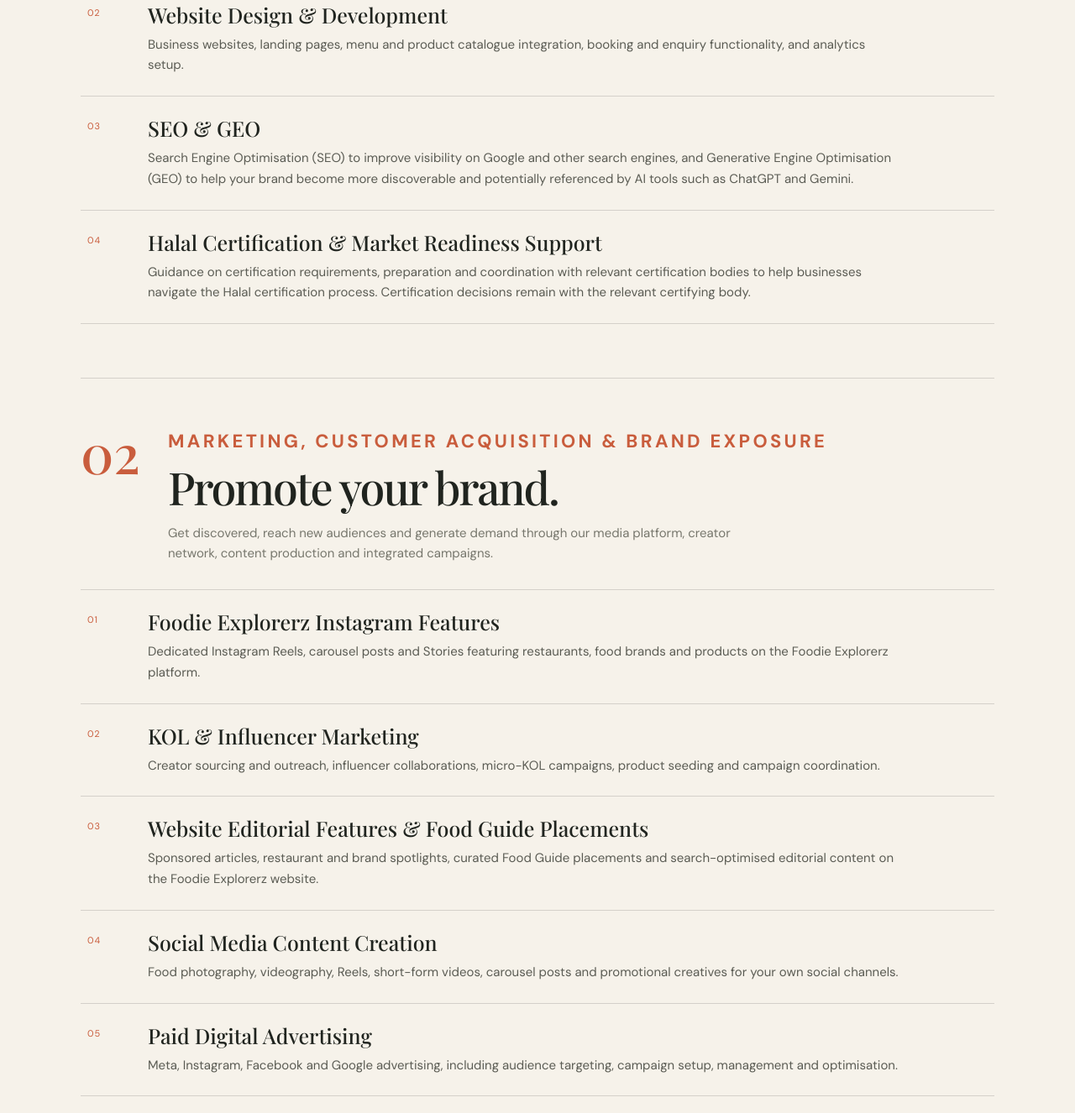
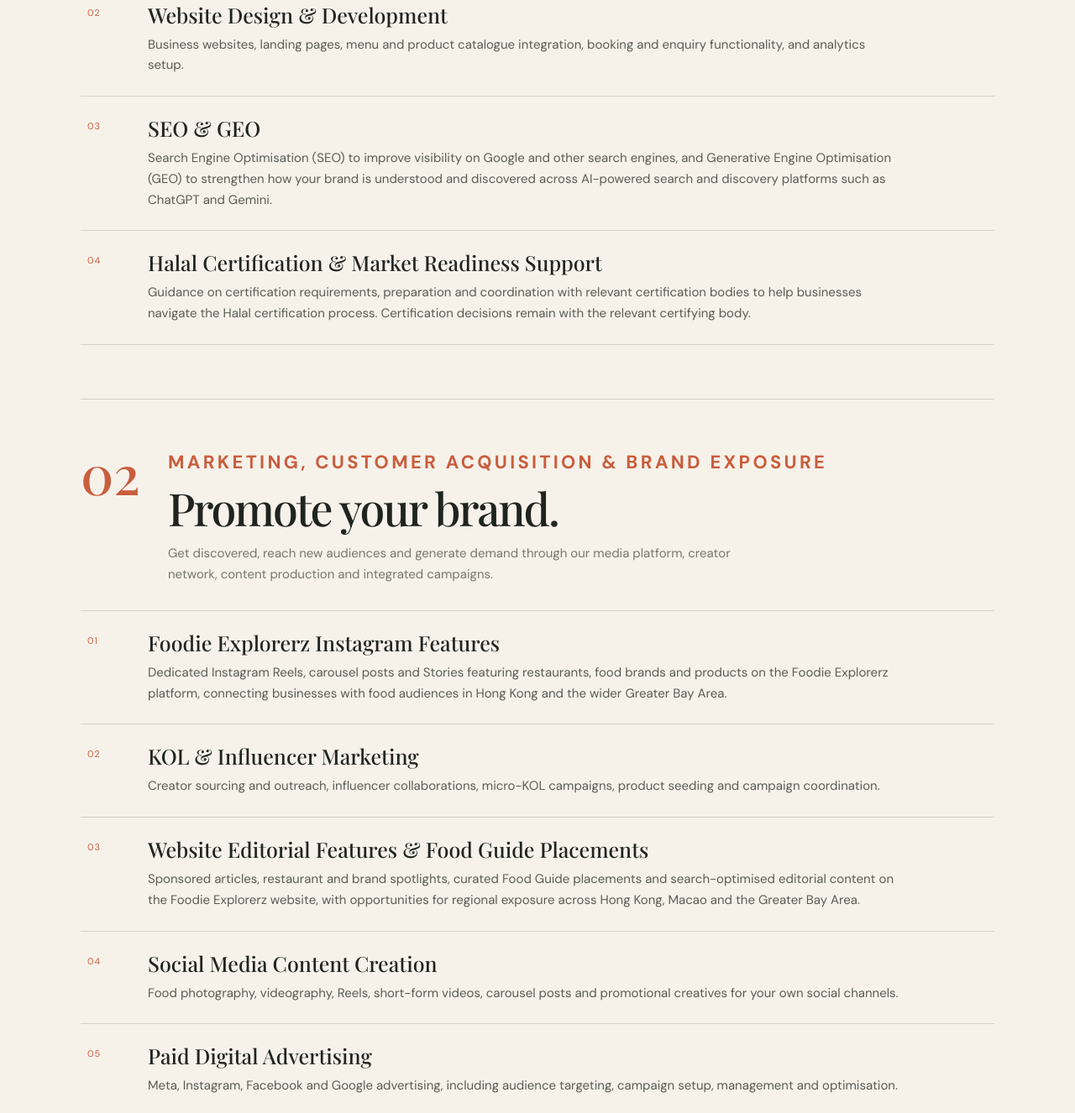
Before and after one commit to maryamdps/foodie-explorerz-preview, a plain HTML site: page services.html in a window 1280 px wide. Shown: the part 1389-2715 px from the top of the page at 84% size. Drawn offline with nearby package versions, Linux system fonts and the light colour scheme; a web font is replaced by a local one.

Commit message:
Refine services page regional reach, GEO copy and CTA

```diff
--- a/services.html
+++ b/services.html
@@ -25,7 +25,7 @@
     <div class="service-rows">
       <article class="service-row"><span class="service-no">01</span><div><h3>Brand Strategy & Consultation</h3><p>Brand positioning, target audience research, competitor analysis, brand identity direction and marketing strategy.</p></div></article>
       <article class="service-row"><span class="service-no">02</span><div><h3>Website Design & Development</h3><p>Business websites, landing pages, menu and product catalogue integration, booking and enquiry functionality, and analytics setup.</p></div></article>
-      <article class="service-row"><span class="service-no">03</span><div><h3>SEO & GEO</h3><p>Search Engine Optimisation (SEO) to improve visibility on Google and other search engines, and Generative Engine Optimisation (GEO) to help your brand become more discoverable and potentially referenced by AI tools such as ChatGPT and Gemini.</p></div></article>
+      <article class="service-row"><span class="service-no">03</span><div><h3>SEO & GEO</h3><p>Search Engine Optimisation (SEO) to improve visibility on Google and other search engines, and Generative Engine Optimisation (GEO) to strengthen how your brand is understood and discovered across AI-powered search and discovery platforms such as ChatGPT and Gemini.</p></div></article>
       <article class="service-row"><span class="service-no">04</span><div><h3>Halal Certification & Market Readiness Support</h3><p>Guidance on certification requirements, preparation and coordination with relevant certification bodies to help businesses navigate the Halal certification process. Certification decisions remain with the relevant certifying body.</p></div></article>
     </div>
   </section>
@@ -36,9 +36,9 @@
       <div><p class="kicker">MARKETING, CUSTOMER ACQUISITION & BRAND EXPOSURE</p><h2>Promote your brand.</h2><p class="pillar-summary">Get discovered, reach new audiences and generate demand through our media platform, creator network, content production and integrated campaigns.</p></div>
     </div>
     <div class="service-rows">
-      <article class="service-row"><span class="service-no">01</span><div><h3>Foodie Explorerz Instagram Features</h3><p>Dedicated Instagram Reels, carousel posts and Stories featuring restaurants, food brands and products on the Foodie Explorerz platform.</p></div></article>
+      <article class="service-row"><span class="service-no">01</span><div><h3>Foodie Explorerz Instagram Features</h3><p>Dedicated Instagram Reels, carousel posts and Stories featuring restaurants, food brands and products on the Foodie Explorerz platform, connecting businesses with food audiences in Hong Kong and the wider Greater Bay Area.</p></div></article>
       <article class="service-row"><span class="service-no">02</span><div><h3>KOL & Influencer Marketing</h3><p>Creator sourcing and outreach, influencer collaborations, micro-KOL campaigns, product seeding and campaign coordination.</p></div></article>
-      <article class="service-row"><span class="service-no">03</span><div><h3>Website Editorial Features & Food Guide Placements</h3><p>Sponsored articles, restaurant and brand spotlights, curated Food Guide placements and search-optimised editorial content on the Foodie Explorerz website.</p></div></article>
+      <article class="service-row"><span class="service-no">03</span><div><h3>Website Editorial Features & Food Guide Placements</h3><p>Sponsored articles, restaurant and brand spotlights, curated Food Guide placements and search-optimised editorial content on the Foodie Explorerz website, with opportunities for regional exposure across Hong Kong, Macao and the Greater Bay Area.</p></div></article>
       <article class="service-row"><span class="service-no">04</span><div><h3>Social Media Content Creation</h3><p>Food photography, videography, Reels, short-form videos, carousel posts and promotional creatives for your own social channels.</p></div></article>
       <article class="service-row"><span class="service-no">05</span><div><h3>Paid Digital Advertising</h3><p>Meta, Instagram, Facebook and Google advertising, including audience targeting, campaign setup, management and optimisation.</p></div></article>
       <article class="service-row"><span class="service-no">06</span><div><h3>Events & Experiential Marketing</h3><p>Restaurant and product launch events, food tastings, sampling events, pop-ups, brand activations, influencer gatherings and media events.</p></div></article>
@@ -100,5 +100,5 @@
   <div class="services-flex-note"><p class="kicker">FLEXIBLE BY DESIGN</p><p>You don't need every service. Start with what your business needs now, then bring in additional support as your goals evolve. We can scope individual projects or build an ongoing partnership around your priorities.</p></div>
 </section>
 
-<section class="cta"><div><p class="kicker">LET'S TALK ABOUT YOUR NEXT STAGE</p><h2>Make your<br><em>next move.</em></h2><p>Tell us about your F&B business and what growth should look like. We'll recommend a practical way forward.</p><a class="btn btn-light" href="contact.html">Start a conversation <span class="arrow">↗</span></a></div><div class="cta-aside">BUILD · PROMOTE · RETAIN<br>HONG KONG</div></section>
+<section class="cta"><div><p class="kicker">LET'S TALK ABOUT YOUR NEXT STAGE</p><h2>Make your<br><em>next move.</em></h2><p>Tell us about your F&B business and what growth should look like. We'll recommend a practical way forward.</p><div class="actions services-cta-actions"><a class="btn btn-light" href="contact.html">Start a conversation <span class="arrow">↗</span></a><a class="text-link services-work-link" href="work.html">View our work <span class="arrow">↗</span></a></div></div><div class="cta-aside">BUILD · PROMOTE · RETAIN<br>HONG KONG</div></section>
 </main><footer class="footer"><a class="brand" href="index.html"><span class="brand-symbol">FE<b>✳</b></span><span class="brand-word">FOODIE<br>EXPLORERZ</span></a><span>© <span data-year></span> FOODIE EXPLORERZ</span><div class="footer-links"><a href="https://www.instagram.com/foodie_explorerz/" target="_blank" rel="noopener">INSTAGRAM ↗</a><a href="contact.html">CONTACT</a></div></footer><script src="script.js"></script></body></html>
```
